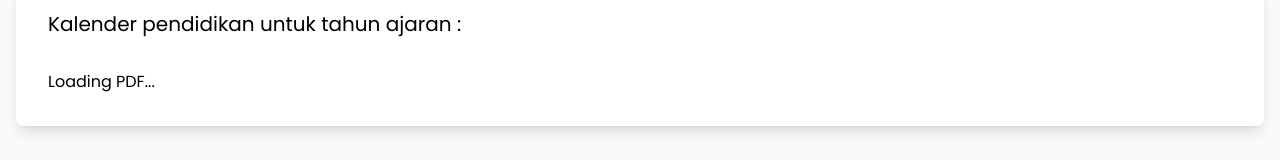
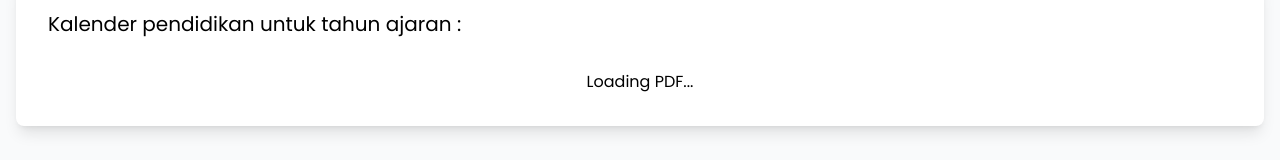
Before and after one commit to oodinc/smpn1tamansari, a React (Create React App) app: page / in a window 1280 px wide. Shown: the part 1667-1827 px from the top of the page. Built offline with nearby package versions, Linux system fonts and the light colour scheme; no server answers.

Commit message:
update Home component styling: center-align PDF viewer and change link text to 'Lihat Kalender'

```diff
--- a/src/components/Home.js
+++ b/src/components/Home.js
@@ -358,7 +358,7 @@
                 Kalender pendidikan untuk tahun ajaran {kalender[0]?.title}:
               </p>
               {/* PDF Viewer */}
-              <div className="mt-8">
+              <div className="mt-8 flex justify-center items-center">
                 {kalender[0]?.file ? (
                   <div className="mt-8">
                     <a
@@ -367,7 +367,7 @@
                       rel="noopener noreferrer"
                       className="text-blue-600 text-center hover:text-blue-800"
                     >
-                      View Calendar PDF
+                      Lihat Kalender
                     </a>
                   </div>
                 ) : (
```
